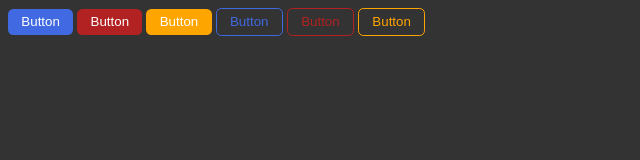
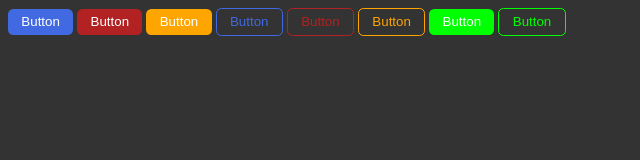
Before and after one commit to JosueDLB1982/css-intermedio-dorian, a plain HTML site: page botones-con-variables-css/index.html in a window 1280 px wide. Shown: the whole page, without its empty margins (0-640 px from the left). Drawn offline with Linux system fonts and the light colour scheme.

Commit message:
add nuevos colores de botones

```diff
--- a/botones-con-variables-css/css/styles.css
+++ b/botones-con-variables-css/css/styles.css
@@ -33,6 +33,10 @@ body {
     --bg-button-color: orange;
 }
 
+.button--green {
+    --bg-button-color: lime;
+}
+
 .button--ghost-blue {
     --color-text-button: royalblue;
 }
@@ -44,3 +48,7 @@ body {
 .button--ghost-orange {
     --color-text-button: orange;
 }
+
+.button--ghost-green {
+    --color-text-button: lime;
+}
--- a/botones-con-variables-css/index.html
+++ b/botones-con-variables-css/index.html
@@ -13,5 +13,7 @@
     <button class="button button--ghost-blue">Button</button>
     <button class="button button--ghost-red">Button</button>
     <button class="button button--ghost-orange">Button</button>
+    <button class="button button--green">Button</button>
+    <button class="button button--ghost-green">Button</button>
 </body>
 </html>
```
